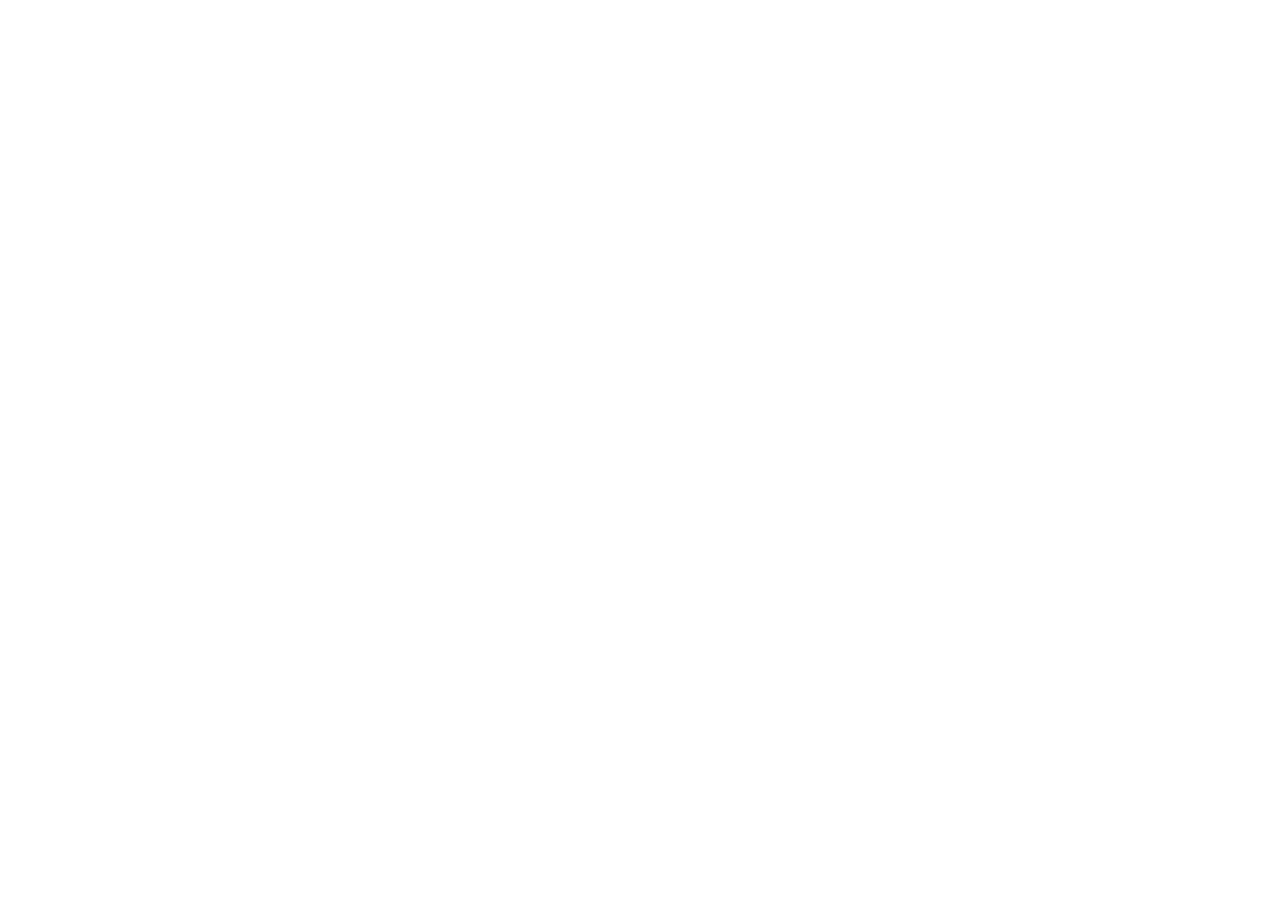
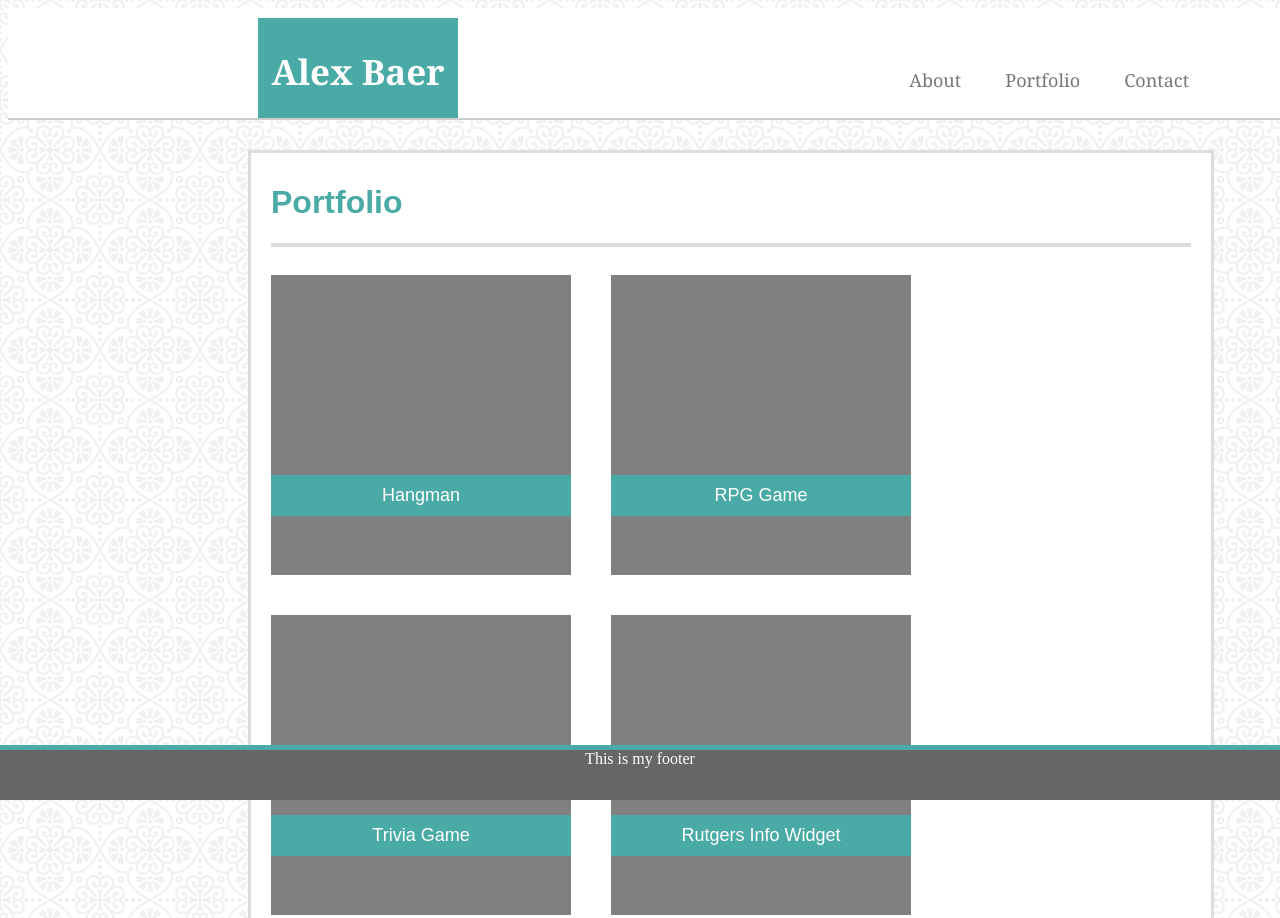
Before and after one commit to arbaer4/Basic-Portfolio, a plain HTML site: page portfolio.html in a window 1280 px wide. Shown: the top 918 px of the page. Before the commit the page ends 800 px from the top, so only its background shows below. Drawn offline with Linux system fonts and the light colour scheme.

Commit message:
About Me, Portfolio and Contact HTML and CSS

```diff
--- /dev/null
+++ b/Assets/CSS/contact.css
@@ -0,0 +1,140 @@
+header {
+    background: #fff;
+    margin-bottom: 40px;
+    border-bottom: 2px solid #cccccc;
+    font-family: Georgia, 'Times New Roman', Times, serif;
+    width: 100%;
+    overflow: hidden;
+    margin: 0 auto;
+    clear: both;
+    /* float: left; */
+    /* width: 200px; */
+    height: 100px;
+    /* text-align: center; */
+    padding: 10px 10px 0 10px;
+    /* z-index: 2; */
+    /* top: 0; */
+    /* clear: both; */
+}
+
+header h1 {
+    font-size: 35px;
+    background: #4aaaa5;
+    margin: auto 0;
+    color: #ffffff;
+    float: left;
+    /* padding: 10px;   */
+    height: 100px;
+    width: 200px;
+    text-align: center;
+    margin-left: 240px;
+    padding-top: 30px;
+}
+
+nav {
+    float: right;
+    padding: 50px;
+    display: inline;
+    margin-right: 259px;
+    /* display: inline; */
+    /* overflow: hidden;
+    background-color: white;
+    top: 0;
+    left: 0;
+    height: 100px;
+    width: 100%; */
+  }
+
+nav a {
+    /* float: right; */
+    /* display: inline; */
+    color: #777777;
+    text-align: center;
+    padding: 14px 20px;
+    text-decoration: none;
+    font-size: 18px;
+    /* clear: both; */
+  }
+
+nav a:hover {
+    background-color: #ddd;
+    color: black;
+  }
+
+.container {
+    width: 1500px;
+  }
+
+main {
+    width: 960px;
+    /* height: 500px; */
+    overflow: auto;
+    background: #ffffff;
+    border: solid #dddddd;
+    align-content: center;
+    font-family: 'Arial', 'Helvetica Neue', Helvetica, sans-serif;
+    margin-top: 30px;
+    padding-top: 10px;
+    margin-left: 240px;
+    clear: both;
+}
+
+main h1 {
+    margin-left: 20px;
+    color: #4aaaa5;
+}
+
+main hr {
+    margin-right: 20px;
+    margin-left: 20px;
+    border: 2px solid #dddddd;
+}
+label {
+    color: #777777;
+}
+input[type=text], select, textarea {
+    width: 100%; /* Full width */
+    padding: 12px; /* Some padding */
+    border: 1px solid #ccc; /* Gray border */
+    border-radius: 4px; /* Rounded borders */
+    box-sizing: border-box; /* Make sure that padding and width stays in place */
+    margin-top: 6px; /* Add a top margin */
+    margin-bottom: 16px; /* Bottom margin */
+    resize: vertical; /* Allow the user to vertically resize the textarea (not horizontally) */
+    font-family: 'Arial', 'Helvetica Neue', Helvetica, sans-serif;
+    color: black;
+}
+
+  /* Style the submit button with a specific background color etc */
+  input[type=submit] {
+    background-color: #4aaaa5;
+    color: white;
+    padding: 12px 20px;
+    border: none;
+    border-radius: 4px;
+    cursor: pointer;
+    font-size: 15px;
+  }
+
+  /* When moving the mouse over the submit button, add a darker green color */
+  input[type=submit]:hover {
+    background-color: #1b635f;
+  }
+
+  /* Add a background color and some padding around the form */
+  .container1 {
+    border-radius: 5px;
+    padding: 20px;
+  }
+
+.footer {
+    position: fixed;
+    left: 0;
+    bottom: 0;
+    width: 100%;
+    background: #666666;
+    color: white;
+    text-align: center;
+    height: 50px;
+    border-top: 5px solid #4aaaa5;
+}
--- /dev/null
+++ b/Assets/CSS/portfolio styling.css
@@ -0,0 +1,139 @@
+header {
+    background: #fff;
+    margin-bottom: 40px;
+    border-bottom: 2px solid #cccccc;
+    font-family: Georgia, 'Times New Roman', Times, serif;
+    width: 100%;
+    overflow: hidden;
+    margin: 0 auto;
+    clear: both;
+    /* float: left; */
+    /* width: 200px; */
+    height: 100px;
+    /* text-align: center; */
+    padding: 10px 10px 0 10px;
+    /* z-index: 2; */
+    /* top: 0; */
+    /* clear: both; */
+}
+
+header h1 {
+    font-size: 35px;
+    background: #4aaaa5;
+    margin: auto 0;
+    color: #ffffff;
+    float: left;
+    /* padding: 10px;   */
+    height: 100px;
+    width: 200px;
+    text-align: center;
+    margin-left: 240px;
+    padding-top: 30px;
+}
+
+nav {
+    float: right;
+    padding: 50px;
+    display: inline;
+    margin-right: 259px;
+    /* display: inline; */
+    /* overflow: hidden;
+    background-color: white;
+    top: 0;
+    left: 0;
+    height: 100px;
+    width: 100%; */
+  }
+
+nav a {
+    /* float: right; */
+    /* display: inline; */
+    color: #777777;
+    text-align: center;
+    padding: 14px 20px;
+    text-decoration: none;
+    font-size: 18px;
+    /* clear: both; */
+  }
+
+nav a:hover {
+    background-color: #ddd;
+    color: black;
+  }
+
+.container {
+    width: 1500px;
+  }
+
+main {
+    width: 960px;
+    /* height: 500px; */
+    overflow: auto;
+    background: #ffffff;
+    border: solid #dddddd;
+    align-content: center;
+    font-family: 'Arial', 'Helvetica Neue', Helvetica, sans-serif;
+    margin-top: 30px;
+    padding-top: 10px;
+    margin-left: 240px;
+    clear: both;
+}
+
+main h1 {
+    margin-left: 20px;
+    color: #4aaaa5;
+}
+
+main hr {
+    margin-right: 20px;
+    margin-left: 20px;
+    border: 2px solid #dddddd;
+}
+
+.box {
+  float: left;
+  height: 300px;
+  width: 300px;
+  margin: 20px;
+  text-align: center;
+  color: white;
+  font-size: 18px;
+}
+
+.box p {
+    background: #4aaaa5;
+    margin-top: 200px;
+    padding: 10px;
+}
+
+#box1 {
+    background: gray;
+}
+
+#box2 {
+    background: gray;
+}
+
+#box3 {
+    background: gray;
+}
+
+#box4 {
+    background: gray;
+}
+
+#box5 {
+    background: gray;
+}
+
+.footer {
+    position: fixed;
+    left: 0;
+    bottom: 0;
+    width: 100%;
+    background: #666666;
+    color: white;
+    text-align: center;
+    height: 50px;
+    border-top: 5px solid #4aaaa5;
+}
--- /dev/null
+++ b/Assets/CSS/styling.css
@@ -0,0 +1,172 @@
+
+header {
+    background: #fff;
+    margin-bottom: 40px;
+    border-bottom: 2px solid #cccccc;
+    font-family: Georgia, 'Times New Roman', Times, serif;
+    width: 100%;
+    overflow: hidden;
+    margin: 0 auto;
+    clear: both;
+    /* float: left; */
+    /* width: 200px; */
+    height: 100px;
+    /* text-align: center; */
+    padding: 10px 10px 0 10px;
+    /* z-index: 2; */
+    /* top: 0; */
+    /* clear: both; */
+}
+
+header h1 {
+    font-size: 35px;
+    background: #4aaaa5;
+    margin: auto 0;
+    color: #ffffff;
+    float: left;
+    /* padding: 10px;   */
+    height: 100px;
+    width: 200px;
+    text-align: center;
+    margin-left: 240px;
+    padding-top: 30px;
+}
+
+nav {
+    float: right;
+    padding: 50px;
+    display: inline;
+    margin-right: 259px;
+    /* display: inline; */
+    /* overflow: hidden;
+    background-color: white;
+    top: 0;
+    left: 0;
+    height: 100px;
+    width: 100%; */
+  }
+
+nav a {
+    /* float: right; */
+    /* display: inline; */
+    color: #777777;
+    text-align: center;
+    padding: 14px 20px;
+    text-decoration: none;
+    font-size: 18px;
+    /* clear: both; */
+  }
+
+nav a:hover {
+    background-color: #ddd;
+    color: black;
+  }
+
+.container {
+      width: 1500px;
+  }
+
+  /* .header {
+      width: 960px;
+      margin: 0 auto;
+      clear: both;
+      overflow: hidden;
+  } */
+
+/* ul {
+    list-style-type: none;
+    margin: 0;
+    padding: 0;
+    overflow: hidden;
+    background: white;
+    position: fixed;
+    width: 100%;
+    height: 100px;
+    border: 1px solid #cccccc;
+    top: 0;
+    left: 0;
+    right: 0;
+}
+
+li {
+    float: right;
+}
+
+li a {
+    display: block;
+    color: black;
+    text-align: center;
+    padding: 14px 16px;
+    text-decoration: none;
+} */
+
+
+
+/* .navbar {
+    background: white;
+    margin: 20px;
+    padding: 20px;
+    /* float: left; */
+
+/* .rightsidenavbar {
+    text-align: right;
+    float: left;
+    clear: both; */
+
+/* .myname{  */
+    /* background: #4aaaa5;
+    color: white;
+    width: 200px;
+    height: 50px;
+    text-align: center;
+    padding: 20px;
+    font-size: 18px;
+    font-family: 'Georgia', Times, "Times New Roman", serif; */
+
+main {
+    width: 960px;
+    height: auto;
+    background: #ffffff;
+    border: solid #dddddd;
+    align-content: center;
+    font-family: 'Arial', 'Helvetica Neue', Helvetica, sans-serif;
+    margin-top: 30px;
+    padding-top: 10px;
+    margin-left: 240px;
+    clear: both;
+}
+
+main h1 {
+    margin-left: 20px;
+    color: #4aaaa5;
+}
+
+main hr {
+    margin-right: 20px;
+    margin-left: 20px;
+    border: 2px solid #dddddd;
+}
+
+main p {
+    margin-right: 20px;
+    text-align: justify;
+    margin-left: 20px;
+}
+
+#AboutMeImage {
+    float: left;
+    margin-right: 20px;
+    margin-left: 20px;
+}
+
+.footer {
+    position: fixed;
+    left: 0;
+    bottom: 0;
+    width: 100%;
+    background: #666666;
+    color: white;
+    text-align: center;
+    height: 50px;
+    border-top: 5px solid #4aaaa5;
+}
--- a/contact.html
+++ b/contact.html
@@ -2,6 +2,58 @@
 <html lang="en-us">
 
 <head>
-  <meta charset="UTF-8">
-  <title>Contact Basic Portfolio</title>
+<meta charset="UTF-8">
+<title>Basic Portfolio Index</title>
+<link rel="stylesheet" type="text/css" href="Assets/CSS/contact.css">
 </head>
+
+<body background="Assets/Images/regal.png">
+
+<!--Header-->
+<header>
+    <div class="container">
+    <div class="header">
+        <h1>Alex Baer</h1>
+    <!--NAVIGATION BAR-->
+    </div>
+    <div>
+    <nav>
+        <a href="index.html">About</a>
+        <a href="portfolio.html">Portfolio</a>
+        <a href="contact.html">Contact</a>
+    </nav>
+    </div>
+    </div>
+    </header>
+
+<!--Main Content-->
+<main>
+  <!--Contact Header-->
+  <h1>Contact</h1>
+  <hr>
+<div class="container1">
+    <form action="action_page.php">
+
+      <label for="fname">Name</label>
+      <input type="text" id="fname" name="firstname" placeholder="First and Last Name..">
+
+      <label for="email">Email</label>
+      <input type="text" id="email" name="email" placeholder="Email">
+
+      <label for="subject">Message</label>
+      <textarea id="subject" name="subject" placeholder="Write your message.." style="height:200px"></textarea>
+
+      <input type="submit" value="Submit">
+
+    </form>
+  </div>
+</main>
+
+<!--Footer-->
+<div>
+<footer class="footer">
+    &#169;Copyright
+</footer>
+</div>
+</body>
+</html>
--- a/portfolio.html
+++ b/portfolio.html
@@ -0,0 +1,79 @@
+<!DOCTYPE html>
+<html lang="en-us">
+
+<head>
+  <meta charset="UTF-8">
+  <title>Basic Portfolio Index</title>
+  <link rel="stylesheet" type="text/css" href="Assets/CSS/portfolio styling.css">
+</head>
+
+<body background="Assets/Images/regal.png">
+
+  <!--Header-->
+<header>
+    <div class="container">
+    <div class="header">
+        <h1>Alex Baer</h1>
+    <!--NAVIGATION BAR-->
+    </div>
+    <div>
+    <nav>
+        <a href="index.html">About</a>
+        <a href="portfolio.html">Portfolio</a>
+        <a href="contact.html">Contact</a>
+    </nav>
+    </div>
+    </div>
+    </header>
+
+  <body>
+    <!--Main Content-->
+    <main>
+      <!--Portfolio Header-->
+      <h1>Portfolio</h1>
+      <hr>
+
+      <div>
+
+        <div class="box" id="box1">
+          <p>
+            Hangman
+          </p>
+        </div>
+
+        <div class="box" id="box2">
+          <p>
+            RPG Game
+          </p>
+        </div>
+
+        <div class="box" id="box3">
+          <p>
+            Trivia Game
+          </p>
+        </div>
+
+        <div class="box" id="box4">
+          <p>
+            Rutgers Info Widget
+          </p>
+        </div>
+
+        <div class="box" id="box5">
+          <p>
+            Rock Paper Scissors
+          </p>
+        </div>
+
+      </div>
+    </main>
+
+    <!--Footer-->
+    <div>
+      <footer class="footer">
+        This is my footer
+      </footer>
+    </div>
+  </body>
+
+</html>
```
Also changed, not shown: index.html (+60 -0 lines), Assets/Images/regal.png (added), 3 other files.
